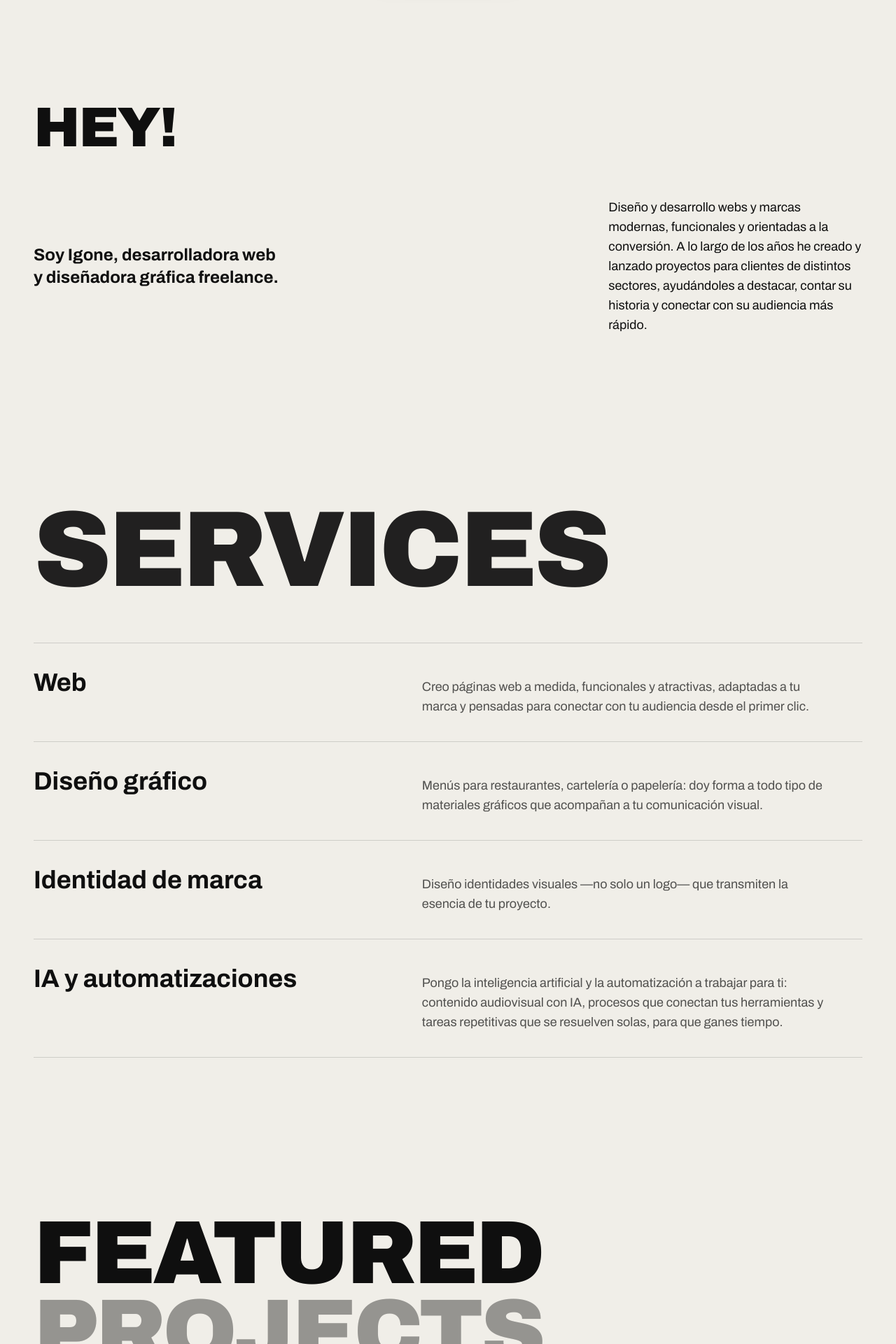
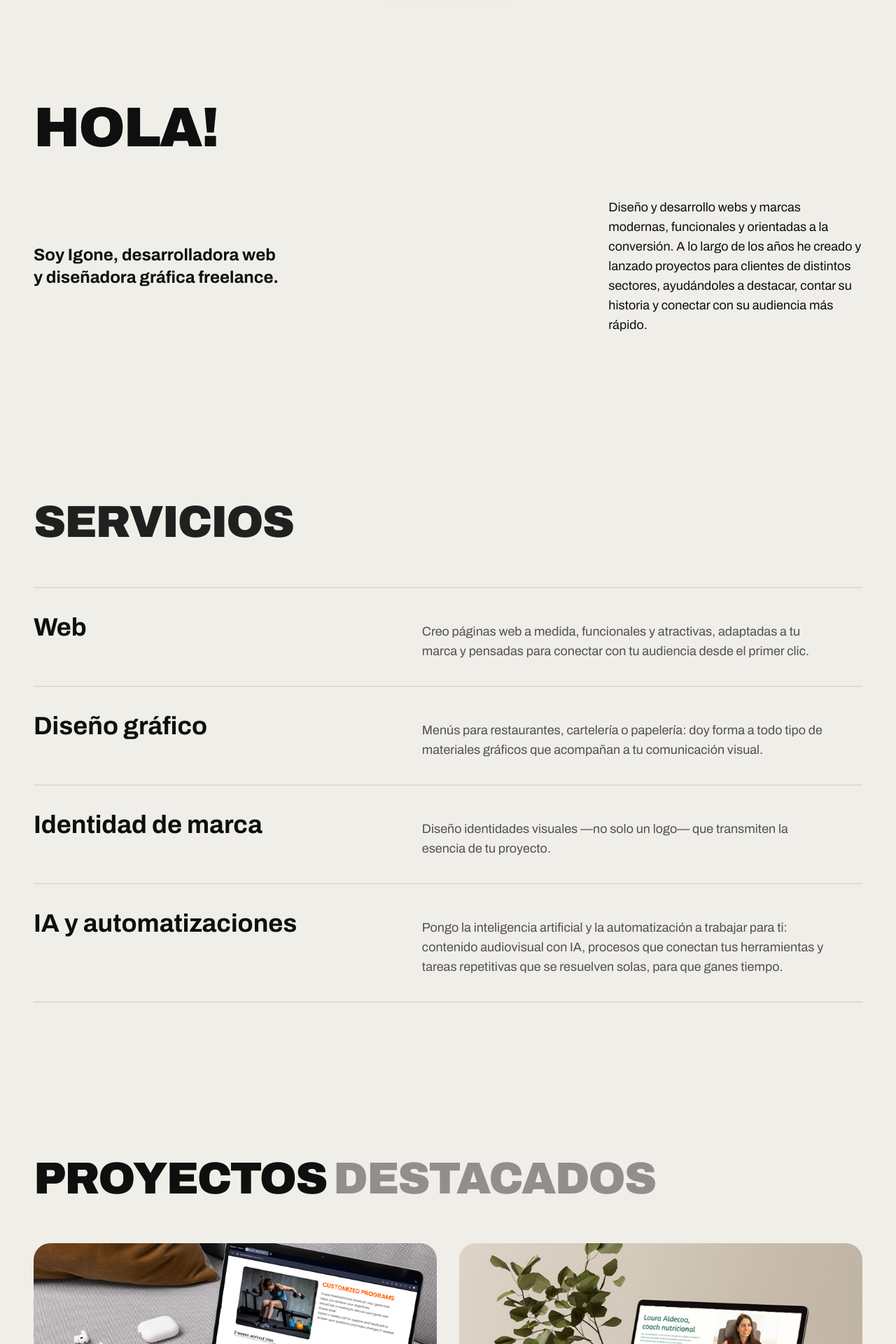
Before and after one commit to igoneny/igonenyma-web, a React (Vite) app: page / in a window 1280 px wide. Shown: the part 780-2700 px from the top of the page at 70% size. Built offline with nearby package versions, Linux system fonts and the light colour scheme.

Commit message:
Wordmark Igone Nogales; Hola!; Spanish section H2 titles at new size

```diff
--- a/src/components/AnimatedText.tsx
+++ b/src/components/AnimatedText.tsx
@@ -1,12 +1,13 @@
 import { motion, useScroll, useTransform } from 'framer-motion';
 import { Fragment, useRef } from 'react';
-import type { CSSProperties } from 'react';
+import type { CSSProperties, ElementType } from 'react';
 import type { MotionValue } from 'framer-motion';
 
 interface AnimatedTextProps {
   text: string;
   className?: string;
   style?: CSSProperties;
+  as?: ElementType;
 }
 
 /**
@@ -19,8 +20,9 @@ export default function AnimatedText({
   text,
   className,
   style,
+  as: Tag = 'p',
 }: AnimatedTextProps) {
-  const container = useRef<HTMLParagraphElement>(null);
+  const container = useRef<HTMLElement>(null);
   const { scrollYProgress } = useScroll({
     target: container,
     offset: ['start 0.8', 'end 0.2'],
@@ -29,7 +31,7 @@ export default function AnimatedText({
   const words = text.split(' ');
 
   return (
-    <p ref={container} className={className} style={style}>
+    <Tag ref={container} className={className} style={style}>
       {words.map((word, i) => {
         const start = i / words.length;
         const end = start + 1 / words.length;
@@ -42,7 +44,7 @@ export default function AnimatedText({
           </Fragment>
         );
       })}
-    </p>
+    </Tag>
   );
 }
 
--- a/src/sections/HeroAboutSection.tsx
+++ b/src/sections/HeroAboutSection.tsx
@@ -55,7 +55,7 @@ export default function HeroAboutSection() {
       {/* HERO */}
       <section className="relative flex min-h-screen flex-col px-5 pb-10 pt-7 sm:px-8 md:px-12 md:pt-9">
         <FadeIn as="div" delay={0} y={-12} className="text-sm font-semibold uppercase tracking-[0.15em]">
-          nyma studio
+          Igone Nogales
         </FadeIn>
 
         <div className="relative flex flex-1 flex-col items-center justify-center gap-8 md:items-stretch md:gap-0">
@@ -97,7 +97,8 @@ export default function HeroAboutSection() {
       {/* ABOUT */}
       <section id="sobre-mi" className="px-5 py-24 sm:px-8 md:px-12 md:py-32">
         <AnimatedText
-          text="Hey!"
+          as="h2"
+          text="Hola!"
           className="display text-ink"
           style={{ fontSize: 'clamp(2.25rem, 7vw, 5rem)' }}
         />
--- a/src/sections/ProjectsSection.tsx
+++ b/src/sections/ProjectsSection.tsx
@@ -58,9 +58,10 @@ export default function ProjectsSection() {
   return (
     <section id="proyectos" className="px-5 py-20 sm:px-8 md:px-12 md:py-28">
       <AnimatedText
-        text="Featured Projects"
+        as="h2"
+        text="Proyectos destacados"
         className="display text-ink"
-        style={{ fontSize: 'clamp(2.6rem, 10vw, 9rem)' }}
+        style={{ fontSize: 'clamp(1.5rem, 10vw, 4rem)' }}
       />
 
       <div className="mt-12 grid gap-x-6 gap-y-12 md:mt-16 md:grid-cols-2 md:gap-x-8 md:gap-y-16">
--- a/src/sections/ServicesSection.tsx
+++ b/src/sections/ServicesSection.tsx
@@ -33,9 +33,10 @@ export default function ServicesSection() {
   return (
     <section id="servicios" className="px-5 py-20 sm:px-8 md:px-12 md:py-28">
       <AnimatedText
-        text="Services"
+        as="h2"
+        text="Servicios"
         className="display text-ink"
-        style={{ fontSize: 'clamp(3rem, 12vw, 11rem)' }}
+        style={{ fontSize: 'clamp(1.5rem, 10vw, 4rem)' }}
       />
 
       <div className="mt-10 border-t border-ink/15 md:mt-16">
--- a/src/sections/TestimonialsSection.tsx
+++ b/src/sections/TestimonialsSection.tsx
@@ -37,9 +37,10 @@ export default function TestimonialsSection() {
   return (
     <section className="px-5 py-20 sm:px-8 md:px-12 md:py-28">
       <AnimatedText
-        text="Testimonials"
+        as="h2"
+        text="Testimonios"
         className="display text-ink"
-        style={{ fontSize: 'clamp(2.6rem, 11vw, 10rem)' }}
+        style={{ fontSize: 'clamp(1.5rem, 10vw, 4rem)' }}
       />
 
       <div className="mt-12 grid gap-5 md:mt-16 md:grid-cols-2 lg:grid-cols-4">
```
